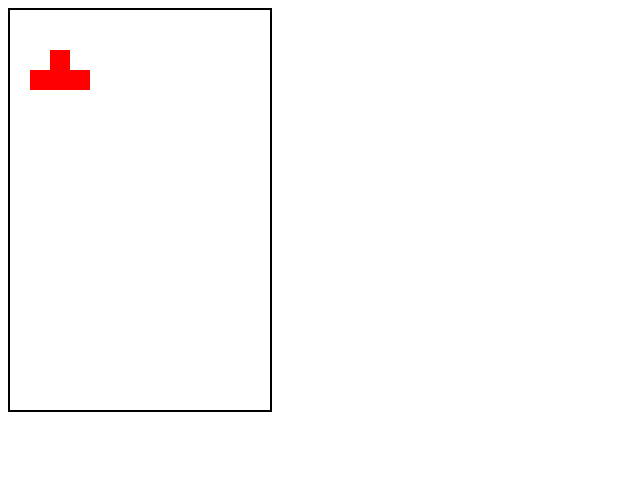
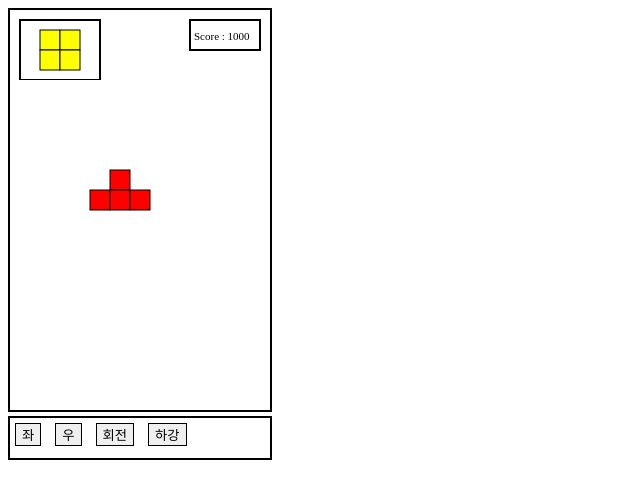
Before and after one commit to sssungsik/Tetris, a plain HTML site: page index.html in a window 1280 px wide. Shown: the whole page, without its empty margins (0-640 px from the left). Drawn offline with Linux system fonts and the light colour scheme.

Commit message:
feat : 조각 내려가는 것 / 화면경계 / 화면UI 까지

```diff
--- a/index.html
+++ b/index.html
@@ -5,12 +5,28 @@
     <title>테트리스</title>
 </head>
 <style>
-    canvas {
+    canvas, div {
         border: 2px solid black;
+    }
+    div {
+        width: 260px;
+        height: 40px;
+        button {
+            margin: 5px;
+            border: 1px solid black;
+            cursor: pointer;
+        }
     }
 </style>
 <body>
-    <canvas id="canvas" width="260" height="400"></canvas>
+    <canvas id="canvas" width="260" height="400">
+    </canvas>
+    <div>
+        <button onclick="moveL();">좌</button>
+        <button onclick="moveR();">우</button>
+        <button onclick="rotate();">회전</button>
+        <button onclick="moveB();">하강</button>
+    </div>
 
 
 
--- a/main.js
+++ b/main.js
@@ -2,34 +2,138 @@ const canvas = document.getElementById('canvas');
 
 
 const ctx = canvas.getContext('2d'); // 렌더링 컨텍스트
-ctx.scale(20,20); // 규모확대
 
+
+
+
+ctx.scale(20,20); // 확대
+
+
+
+// 화면 크기 경계
+const canvasWidth = canvas.width / 20;
+const canvasHeight = canvas.height / 20;
+
+// 점수판
+ctx.lineWidth = 0.1;
+ctx.strokeStyle = "black";
+ctx.strokeRect(9,0.5,3.5,1.5);
+    // 점수 텍스트 (임시)
+    ctx.font = "0.55px NotoSansKr";
+    ctx.fillText("Score : 1000", 9.2, 1.5);
+
+
+// 다음 블록 표시판
+ctx.strokeRect(0.5,0.5,4,3);
+
+    // 다음 블록 (임시)
+    ctx.fillStyle = "yellow";
+    ctx.strokeStyle = "black";
+    ctx.lineWidth = 0.05;
+
+    ctx.fillRect(1.5,1,1,1);
+    ctx.strokeRect(1.5,1,1,1);
+    ctx.fillRect(2.5,1,1,1);
+    ctx.strokeRect(2.5,1,1,1);
+    ctx.fillRect(1.5,2,1,1);
+    ctx.strokeRect(1.5,2,1,1);
+    ctx.fillRect(2.5,2,1,1);
+    ctx.strokeRect(2.5,2,1,1);
+
+
+
+// 테트리스 조각 데이터
 const fragment = [
     [0,0,0],
     [0,1,0],
     [1,1,1],
 ];
 
+// 플레이어 객체
+const player = {
+    xy: {x: 4, y:3}, // 처음위치
+    fragment,
+}
 
-function draw() {
-    createFragment(fragment, {x:1,y:1});
-}
-// 조각 생성
+
+
+// 조각 그리기
 function createFragment(fragment, offset) {
     fragment.forEach((row, y) => {
         row.forEach((value, x) => {
+            // 배열에서 1인 곳을 빨간색으로
             if (value !== 0) {
+                ctx.strokeStyle = "black";
+                ctx.lineWidth = 0.05;
                 ctx.fillStyle = "red";
                 ctx.fillRect(x + offset.x, y + offset.y, 1, 1);
+                ctx.strokeRect(x + offset.x, y + offset.y, 1, 1);
             }
         });
     });
 }
 
+// 화면 초기화 후 그리기
+function create() {
+    ctx.clearRect(0,3.5,canvas.width, canvas.height);
+    createFragment(player.fragment, player.xy);
+}
+
+let count = 0;
+let intval = 1000;
+
+let lastTime = 0;
+function start(time = 0) {
+    const tTime = time - lastTime;
+    lastTime = time;
+    count += tTime;
+
+    if(count > intval ) {
+        if(player.xy.y <= 16) {
+
+
+            player.xy.y++;
+            count = 0;
+        }
+    }
+    create();
+    requestAnimationFrame(start);
+
+}
+
+function moveL(){
+    if(player.xy.x >= 1) {
+        player.xy.x--;
+    } else {
+        console.log('왼쪽 벽에 막힘');
+    }
+}
+function moveR(){
+    if(player.xy.x <= 9) {
+        player.xy.x++;
+    } else {
+        console.log('오른쪽 벽에 막힘');
+    }
+}
+function moveB(){
+    console.log(player.xy.y);
+    if (player.xy.y <= 16) {
+        player.xy.y++;
+        count = 0;
+    } else {
+        player.xy.y = 17;
+    }
+}
+function rotate() {
+    player.fragment = player.fragment[0].map((_, colIndex) =>
+        player.fragment.map(row => row[colIndex]).reverse()
+    );
+}
+
 
 // canvas 지원여부 검사하여 실행
 if (canvas.getContext) {
-    draw();
+    start();
 } else {
     alert('지원하지 않는 기기');
 }
```
Also changed, not shown: tetris.html (deleted, +0 -8 lines).
